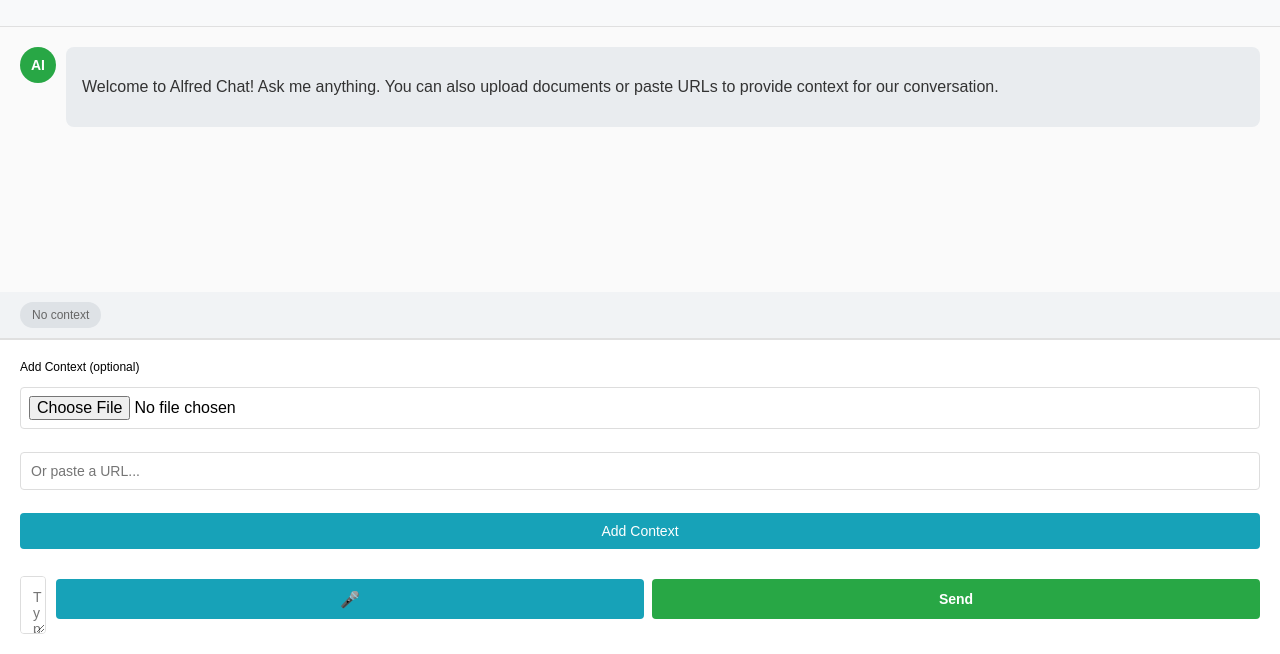
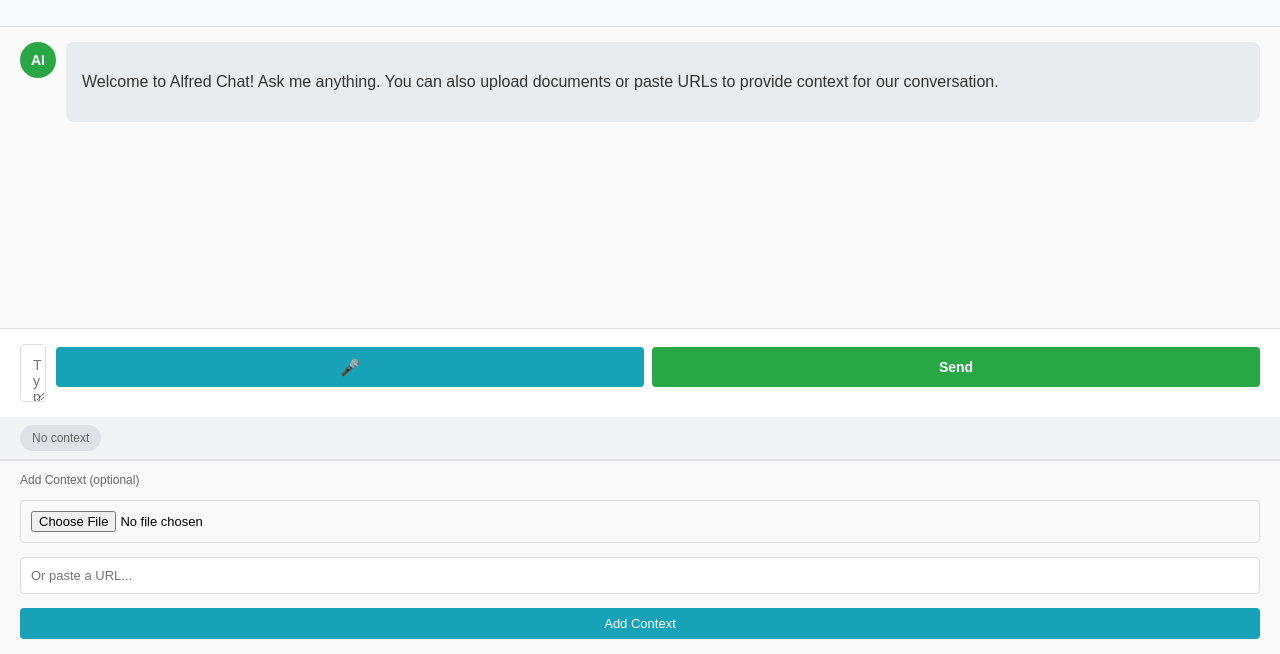
Before and after one commit to haxtheweb/frontendAlfred, a website: page index.html in a window 1280 px wide. Shown: the part 146-800 px from the top of the page. Drawn offline with Linux system fonts and the light colour scheme; sample sign-in values are in the browser's storage.

Commit message:
ui improvement

```diff
--- a/index.html
+++ b/index.html
@@ -33,18 +33,8 @@
 
                 <div id="chatMessages" class="chat-messages"></div>
 
-                <div class="chat-context-info">
-                    <span id="contextIndicator" class="context-badge">No context</span>
-                </div>
-
                 <div class="chat-input-area">
                     <form id="chatForm">
-                        <div class="chat-upload-section">
-                            <label style="font-size: 12px; margin-bottom: 5px; display: block;">Add Context (optional)</label>
-                            <input type="file" id="chatFileInput" accept=".pdf,.docx,.pptx,.txt" title="Upload PDF, Word, PowerPoint, or Text file" placeholder="Choose file...">
-                            <input type="text" id="chatUrlInput" placeholder="Or paste a URL...">
-                            <button type="button" id="addContextButton" class="context-btn">Add Context</button>
-                        </div>
                         <div class="chat-message-input">
                             <textarea id="chatTextInput" placeholder="Type your message..." rows="2"></textarea>
                             <div style="display: flex; gap: 8px; width: 100%;">
@@ -53,6 +43,17 @@
                             </div>
                         </div>
                     </form>
+                </div>
+
+                <div class="chat-context-info">
+                    <span id="contextIndicator" class="context-badge">No context</span>
+                </div>
+
+                <div class="chat-upload-section-bottom">
+                    <label style="font-size: 12px; margin-bottom: 5px; display: block;">Add Context (optional)</label>
+                    <input type="file" id="chatFileInput" accept=".pdf,.docx,.pptx,.txt" title="Upload PDF, Word, PowerPoint, or Text file" placeholder="Choose file...">
+                    <input type="text" id="chatUrlInput" placeholder="Or paste a URL...">
+                    <button type="button" id="addContextButton" class="context-btn">Add Context</button>
                 </div>
 
                 <div id="chatSpinner" class="spinner" style="display: none;"></div>
--- a/styles.css
+++ b/styles.css
@@ -146,6 +146,7 @@
     flex-direction: column;
     z-index: 1000;
     box-shadow: none;
+    overflow: hidden;
 }
 
 .chat-header {
@@ -178,13 +179,14 @@
 }
 
 .chat-messages {
-    flex: 1;
+    flex: 1 1 auto;
     overflow-y: auto;
-    padding: 20px;
+    padding: 15px 20px;
     display: flex;
     flex-direction: column;
     gap: 12px;
     background-color: #fafafa;
+    min-height: 200px;
 }
 
 .chat-message {
@@ -244,9 +246,10 @@
 }
 
 .chat-context-info {
-    padding: 10px 20px;
+    padding: 8px 20px;
     border-bottom: 1px solid #e0e0e0;
     background-color: #f1f3f5;
+    flex-shrink: 0;
 }
 
 .context-badge {
@@ -265,31 +268,58 @@
 }
 
 .chat-input-area {
-    padding: 20px;
+    padding: 15px 20px;
     border-top: 1px solid #e0e0e0;
     background-color: #fff;
+    flex-shrink: 0;
+}
+
+.chat-upload-section-bottom {
+    display: flex;
+    flex-direction: column;
+    gap: 8px;
+    padding: 12px 20px 15px 20px;
+    background-color: #f9f9f9;
+    border-top: 1px solid #e0e0e0;
+    flex-shrink: 0;
+}
+
+.chat-upload-section-bottom label {
+    font-size: 12px;
+    margin-bottom: 0;
+    color: #666;
+}
+
+.chat-upload-section-bottom input {
+    padding: 8px 10px;
+    font-size: 13px;
+    margin-bottom: 6px;
+    border: 1px solid #ddd;
+    border-radius: 4px;
+}
+
+.chat-upload-section-bottom .context-btn {
+    padding: 8px 12px;
+    font-size: 13px;
+    margin-bottom: 0;
 }
 
 .chat-upload-section {
-    display: flex;
-    flex-direction: column;
-    gap: 8px;
-    margin-bottom: 12px;
-    align-items: stretch;
+    display: none;
 }
 
 #chatFileInput {
-    padding: 8px;
+    padding: 10px;
     border: 1px solid #ddd;
     border-radius: 4px;
-    flex-shrink: 0;
+    font-size: 13px;
 }
 
 #chatUrlInput {
     padding: 10px;
     border: 1px solid #ddd;
     border-radius: 4px;
-    font-size: 14px;
+    font-size: 13px;
 }
 
 .context-btn {
@@ -431,8 +461,9 @@
     }
 
     .chat-messages {
-        padding: 12px;
+        padding: 10px 12px;
         gap: 8px;
+        min-height: 150px;
     }
 
     .message-avatar {
```
